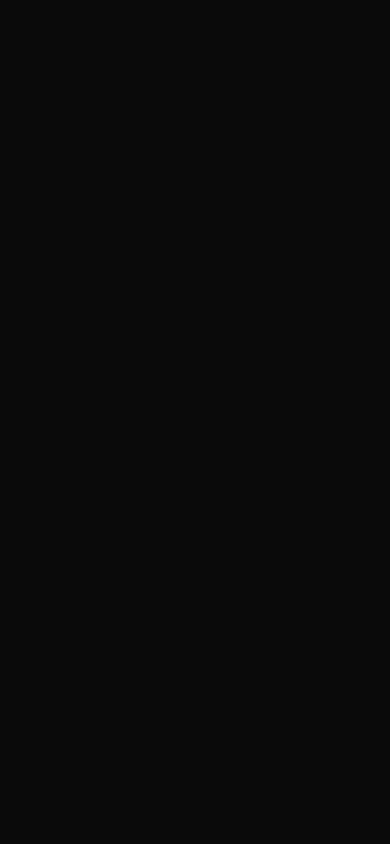
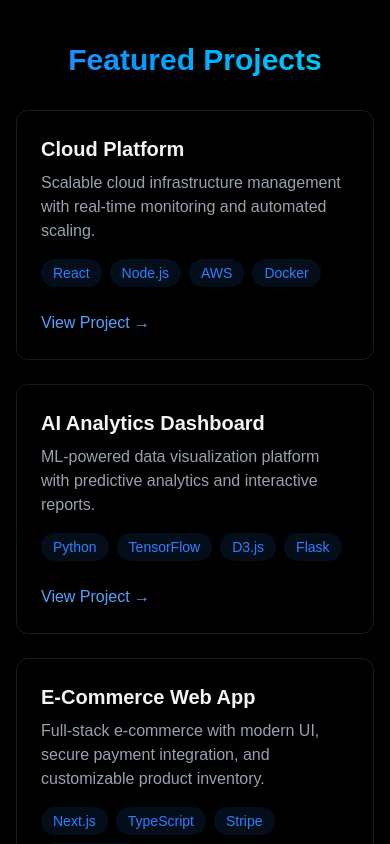
Before and after one commit to luwamasmelash/Portfolio, a React (Vite) app in the folder my-portfolio/: page / in a window 390 px wide. Shown: the part 2140-2984 px from the top of the page. Before the commit the page ends 2102 px from the top, so only its background shows below. Built offline with nearby package versions, Linux system fonts and the light colour scheme.

Commit message:
feat: add Projects section with project details and responsive layout

```diff
--- a/my-portfolio/src/App.jsx
+++ b/my-portfolio/src/App.jsx
@@ -6,6 +6,7 @@ import { Navbar } from "./components/Navbar";
 import { MobileMenu } from "./components/MobileMenu";
 import { Home } from "./components/sections/Home";
 import { About } from "./components/sections/About";
+import { Projects } from "./components/sections/Projects";
 
 function App() {
   const [menuOpen, setMenuOpen] = useState(false);
@@ -24,6 +25,8 @@ function App() {
 
       <Home />
       <About />
+      <Projects />
+
     </div>
   );
 }
--- a/my-portfolio/src/components/sections/Projects.jsx
+++ b/my-portfolio/src/components/sections/Projects.jsx
@@ -0,0 +1,77 @@
+export const Projects = () => {
+  const projectsData = [
+    {
+      title: "Cloud Platform",
+      description:
+        "Scalable cloud infrastructure management with real-time monitoring and automated scaling.",
+      techs: ["React", "Node.js", "AWS", "Docker"],
+      link: "#",
+    },
+    {
+      title: "AI Analytics Dashboard",
+      description:
+        "ML-powered data visualization platform with predictive analytics and interactive reports.",
+      techs: ["Python", "TensorFlow", "D3.js", "Flask"],
+      link: "#",
+    },
+    {
+      title: "E-Commerce Web App",
+      description:
+        "Full-stack e-commerce with modern UI, secure payment integration, and customizable product inventory.",
+      techs: ["Next.js", "TypeScript", "Stripe", "PostgreSQL"],
+      link: "#",
+    },
+    {
+      title: "Real-Time Chat App",
+      description:
+        "Scalable chat platform supporting real-time messaging, presence, and group chat features.",
+      techs: ["Socket.io", "Express", "React", "Redis"],
+      link: "#",
+    },
+  ];
+
+  return (
+    <section
+      id="projects"
+      className="min-h-screen flex items-center justify-center py-20"
+    >
+      <div className="max-w-5xl mx-auto px-4">
+        <h2 className="text-3xl font-bold mb-8 bg-gradient-to-r from-blue-500 to-cyan-400 bg-clip-text text-transparent text-center">
+          Featured Projects
+        </h2>
+
+        <div className="grid grid-cols-1 md:grid-cols-2 gap-6">
+          {projectsData.map((project, index) => (
+            <div
+              key={index}
+              className="p-6 rounded-xl border border-white/10 hover:-translate-y-1 hover:border-blue-500/30 hover:shadow-[0_2px_8px_rgba(59,130,246,0.1)] transition-all flex flex-col justify-between"
+            >
+              <div>
+                <h3 className="text-xl font-bold mb-2">{project.title}</h3>
+                <p className="text-gray-400 mb-4">{project.description}</p>
+                <div className="flex flex-wrap gap-2 mb-6">
+                  {project.techs.map((tech, key) => (
+                    <span
+                      key={key}
+                      className="bg-blue-500/10 text-blue-500 py-1 px-3 rounded-full text-sm hover:bg-blue-500/20 hover:shadow-[0_2px_8px_rgba(59,130,246,0.1)] transition-all"
+                    >
+                      {tech}
+                    </span>
+                  ))}
+                </div>
+              </div>
+              <div>
+                <a
+                  href={project.link}
+                  className="text-blue-400 hover:text-blue-300 transition-colors font-medium inline-flex items-center gap-1"
+                >
+                  View Project →
+                </a>
+              </div>
+            </div>
+          ))}
+        </div>
+      </div>
+    </section>
+  );
+};
```
